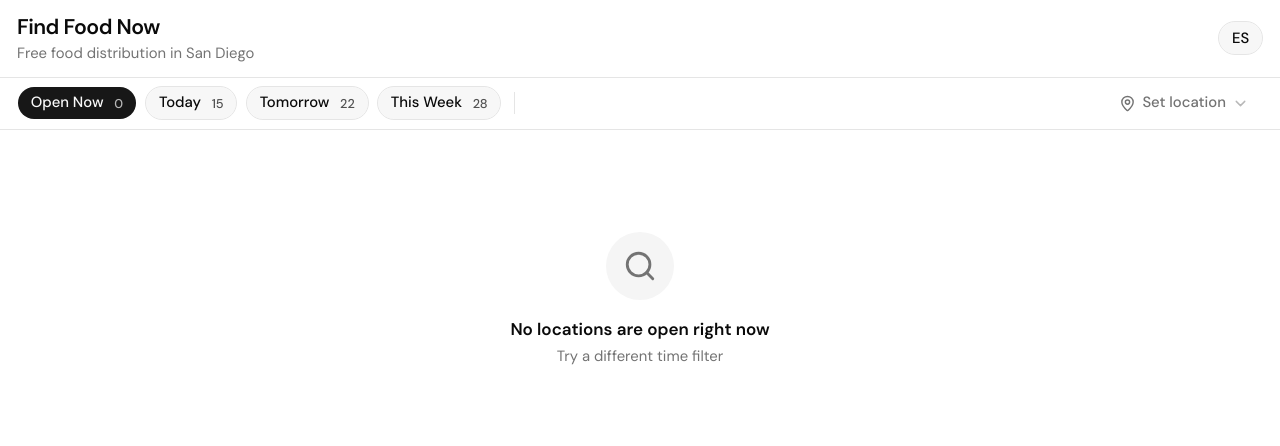
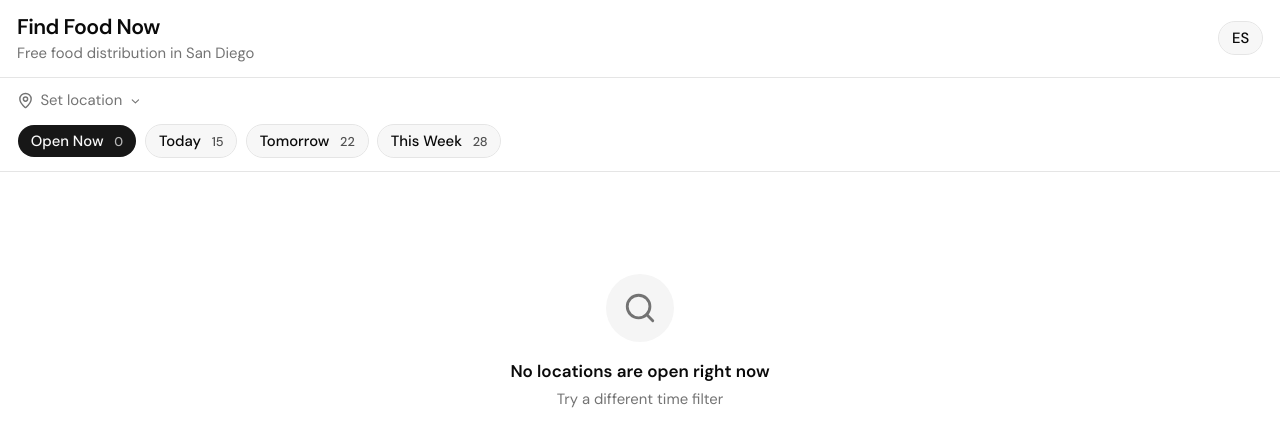
Before and after one commit to nic-bertino/pantry, a Next.js app: page /en in a window 1280 px wide. Shown: the top 446 px of the page. Built offline with nearby package versions, Linux system fonts and the light colour scheme.

Commit message:
feat: adjust filters

```diff
--- a/app/[locale]/page.tsx
+++ b/app/[locale]/page.tsx
@@ -1,27 +1,18 @@
 "use client";
 
-import { useState, useCallback, useMemo } from "react";
+import { useState, useCallback } from "react";
 import { Header } from "@/components/finder/header";
 import { LocationDetailSheet } from "@/components/finder/location-detail-sheet";
 import { LocationInput } from "@/components/finder/location-input";
 import { LocationList } from "@/components/finder/location-list";
 import { NextAvailableTimeline } from "@/components/finder/next-available-timeline";
 import { TimeFilterBar } from "@/components/finder/time-filter-bar";
-import {
-	FilterChips,
-	filterByDistanceRing,
-	filterByEligibility,
-	type DistanceRing,
-	type EligibilityFilter,
-} from "@/components/finder/filter-chips";
 import { useGeolocation } from "@/hooks/use-geolocation";
 import { useLocations } from "@/hooks/use-locations";
 import type { DisplayLocation, TimeFilter } from "@/lib/types/location";
 
 export default function FinderPage() {
 	const [filter, setFilter] = useState<TimeFilter>("open-now");
-	const [distanceFilter, setDistanceFilter] = useState<DistanceRing>(null);
-	const [eligibilityFilter, setEligibilityFilter] = useState<EligibilityFilter>(null);
 	const [selectedLocation, setSelectedLocation] = useState<DisplayLocation | null>(null);
 	const [sheetOpen, setSheetOpen] = useState(false);
 
@@ -40,32 +31,13 @@ export default function FinderPage() {
 		userCoordinates: coordinates,
 	});
 
-	// Apply visualization filters
-	const displayedLocations = useMemo(() => {
-		let filtered = locations;
-		if (distanceFilter) {
-			filtered = filterByDistanceRing(filtered, distanceFilter);
-		}
-		if (eligibilityFilter) {
-			filtered = filterByEligibility(filtered, eligibilityFilter);
-		}
-		return filtered;
-	}, [locations, distanceFilter, eligibilityFilter]);
-
 	// Handle location click from Next Available
 	const handleNextAvailableClick = useCallback((location: DisplayLocation) => {
 		setSelectedLocation(location);
 		setSheetOpen(true);
 	}, []);
 
-	// Clear secondary filters when time filter changes
-	const handleTimeFilterChange = useCallback((newFilter: TimeFilter) => {
-		setFilter(newFilter);
-		setDistanceFilter(null);
-		setEligibilityFilter(null);
-	}, []);
-
-	// Location input element for header
+	// Location input element
 	const locationInputElement = (
 		<LocationInput
 			coordinates={coordinates}
@@ -78,25 +50,13 @@ export default function FinderPage() {
 		/>
 	);
 
-	// Secondary filter chips element
-	const filterChipsElement = (
-		<FilterChips
-			locations={locations}
-			distanceFilter={distanceFilter}
-			eligibilityFilter={eligibilityFilter}
-			onDistanceChange={setDistanceFilter}
-			onEligibilityChange={setEligibilityFilter}
-		/>
-	);
-
 	return (
 		<div className="min-h-screen bg-background">
 			<Header />
 			<TimeFilterBar
 				activeFilter={filter}
-				onFilterChange={handleTimeFilterChange}
+				onFilterChange={setFilter}
 				counts={counts}
-				secondaryFilters={filterChipsElement}
 				locationInput={locationInputElement}
 			/>
 
@@ -106,7 +66,7 @@ export default function FinderPage() {
 					{filter !== "open-now" && (
 						<div className="mb-4">
 							<NextAvailableTimeline
-								locations={displayedLocations}
+								locations={locations}
 								onLocationClick={handleNextAvailableClick}
 								currentFilter={filter}
 								limit={3}
@@ -116,7 +76,7 @@ export default function FinderPage() {
 				</div>
 
 				<LocationList
-					locations={displayedLocations}
+					locations={locations}
 					filter={filter}
 				/>
 			</main>
--- a/components/finder/filter-chips.tsx
+++ b/components/finder/filter-chips.tsx
@@ -59,7 +59,7 @@ export function FilterChips({
 	}
 
 	return (
-		<div className="flex flex-wrap items-center gap-1.5">
+		<div className="flex items-center gap-1.5">
 			{/* Distance chips */}
 			{hasDistanceData && (
 				<>
@@ -71,7 +71,7 @@ export function FilterChips({
 								type="button"
 								onClick={() => onDistanceChange(isActive ? null : ring)}
 								className={cn(
-									"inline-flex items-center gap-1 px-2 py-1 text-xs font-medium rounded-full border transition-colors",
+									"inline-flex shrink-0 items-center gap-1 px-2 py-1 text-xs font-medium rounded-full border transition-colors whitespace-nowrap",
 									isActive
 										? "border-primary bg-primary text-primary-foreground"
 										: "border-border bg-background hover:bg-muted",
@@ -83,7 +83,7 @@ export function FilterChips({
 						);
 					})}
 					{showEligibility && (
-						<span className="text-border mx-1">|</span>
+						<span className="text-border mx-1 shrink-0">|</span>
 					)}
 				</>
 			)}
@@ -98,7 +98,7 @@ export function FilterChips({
 						)
 					}
 					className={cn(
-						"inline-flex items-center gap-1 px-2 py-1 text-xs font-medium rounded-full border transition-colors",
+						"inline-flex shrink-0 items-center gap-1 px-2 py-1 text-xs font-medium rounded-full border transition-colors whitespace-nowrap",
 						eligibilityFilter === "no-requirements"
 							? "border-primary bg-primary text-primary-foreground"
 							: "border-border bg-background hover:bg-muted",
--- a/components/finder/location-input.tsx
+++ b/components/finder/location-input.tsx
@@ -81,23 +81,31 @@ export function LocationInput({
 
 	const showBrowserOption = permissionState !== "denied";
 
+	const hasLocation = !!coordinates;
+
 	return (
 		<PopoverPrimitive.Root open={open} onOpenChange={setOpen}>
 			<PopoverPrimitive.Trigger asChild>
-				<Button
-					variant="ghost"
-					size="sm"
-					className="gap-1.5 text-muted-foreground hover:text-foreground"
+				<button
+					type="button"
+					className="flex items-center gap-1.5 text-sm text-left hover:opacity-70 transition-opacity"
 				>
-					<MapPinIcon className="h-4 w-4" />
-					<span>{getTriggerLabel()}</span>
-					<ChevronDownIcon className="h-3 w-3 opacity-50" />
-				</Button>
+					<MapPinIcon className="h-4 w-4 text-muted-foreground shrink-0" />
+					<span className={hasLocation ? "text-foreground" : "text-muted-foreground"}>
+						{getTriggerLabel()}
+					</span>
+					{hasLocation && (
+						<span className="text-muted-foreground">· {t("change")}</span>
+					)}
+					{!hasLocation && (
+						<ChevronDownIcon className="h-3 w-3 text-muted-foreground" />
+					)}
+				</button>
 			</PopoverPrimitive.Trigger>
 
 			<PopoverPrimitive.Portal>
 				<PopoverPrimitive.Content
-					align="end"
+					align="start"
 					sideOffset={8}
 					className={cn(
 						"z-50 w-72 rounded-2xl bg-popover p-4 shadow-2xl ring-1 ring-foreground/5",
--- a/components/finder/time-filter-bar.tsx
+++ b/components/finder/time-filter-bar.tsx
@@ -8,7 +8,6 @@ interface TimeFilterBarProps {
 	activeFilter: TimeFilter;
 	onFilterChange: (filter: TimeFilter) => void;
 	counts?: Record<TimeFilter, number>;
-	secondaryFilters?: React.ReactNode;
 	locationInput?: React.ReactNode;
 }
 
@@ -18,7 +17,6 @@ export function TimeFilterBar({
 	activeFilter,
 	onFilterChange,
 	counts,
-	secondaryFilters,
 	locationInput,
 }: TimeFilterBarProps) {
 	const { t } = useTranslations();
@@ -32,9 +30,11 @@ export function TimeFilterBar({
 
 	return (
 		<div className="sticky top-[73px] z-40 border-b border-border bg-background/95 backdrop-blur supports-[backdrop-filter]:bg-background/60">
-			<div className="container mx-auto px-4 py-2">
-				<div className="flex items-center gap-3">
-					{/* Primary time filters */}
+			<div className="container mx-auto px-4 py-3 space-y-3">
+				{/* Row 1: Location */}
+				{locationInput}
+
+				{/* Row 2: Time filters */}
 				<div className="flex gap-2 overflow-x-auto scrollbar-hide">
 					{FILTERS.map((filter) => {
 						const isActive = activeFilter === filter;
@@ -56,21 +56,6 @@ export function TimeFilterBar({
 						);
 					})}
 				</div>
-
-					{/* Separator and secondary filters */}
-					{secondaryFilters && (
-						<>
-							<div className="h-5 w-px bg-border shrink-0" />
-							{secondaryFilters}
-						</>
-					)}
-
-					{/* Spacer to push location to right */}
-					<div className="flex-1" />
-
-					{/* Location input */}
-					{locationInput}
-				</div>
 			</div>
 		</div>
 	);
--- a/lib/data/translations.json
+++ b/lib/data/translations.json
@@ -86,7 +86,8 @@
 		"useMyLocationDesc": "Get distances to nearby distributions",
 		"zipCode": "ZIP code",
 		"update": "Update",
-		"invalidZip": "Enter a valid ZIP code"
+		"invalidZip": "Enter a valid ZIP code",
+		"change": "Change"
 	},
 	"es": {
 		"appTitle": "Encuentra Comida Ahora",
@@ -175,6 +176,7 @@
 		"useMyLocationDesc": "Ver distancias a distribuciones cercanas",
 		"zipCode": "Código postal",
 		"update": "Actualizar",
-		"invalidZip": "Ingresa un código postal válido"
+		"invalidZip": "Ingresa un código postal válido",
+		"change": "Cambiar"
 	}
 }
```
Lines whose indentation alone changed are shown as unchanged.
